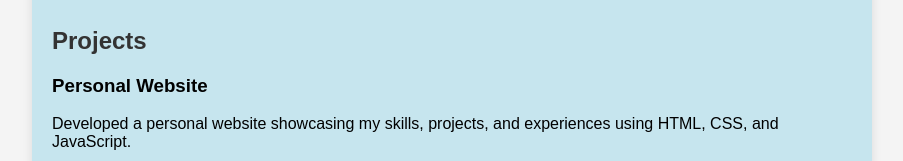
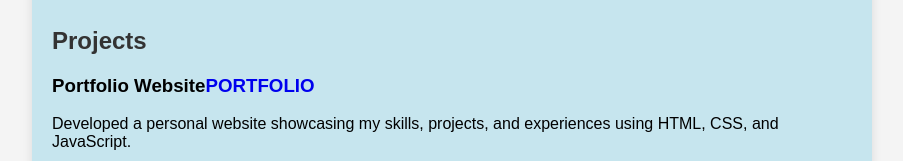
Before and after one commit to Taura56/resume, a plain HTML site: page index.html in a window 1280 px wide. Shown: the part 1777-1938 px from the top of the page, without its empty margins (188-1091 px from the left). Drawn offline with Linux system fonts and the light colour scheme.

Commit message:
Update index.html

```diff
--- a/index.html
+++ b/index.html
@@ -92,7 +92,7 @@
         <h2>Projects</h2>
         <ul>
             <li>
-                <h3>Personal Website</h3>
+                <h3>Portfolio Website<a href="https://taura56.github.io/portfolio/">PORTFOLIO</a> </h3>
                 <p></p>
                 <ul>
                     <li>Developed a personal website showcasing my skills, projects, and experiences using HTML, CSS, and JavaScript.</li>
```
